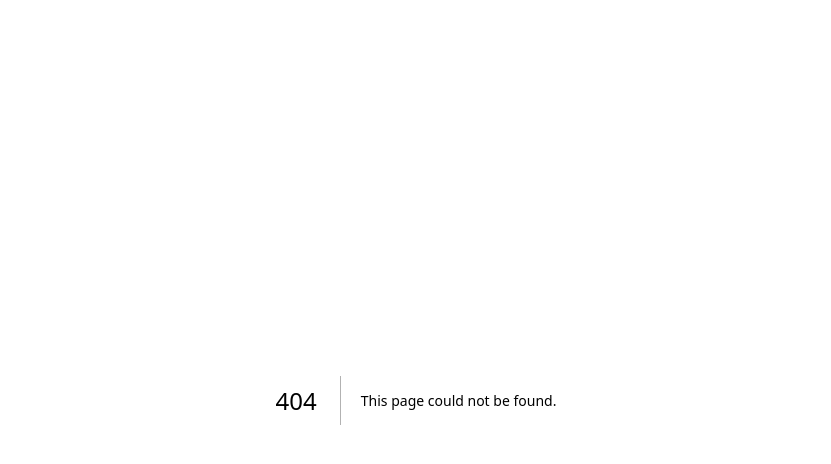
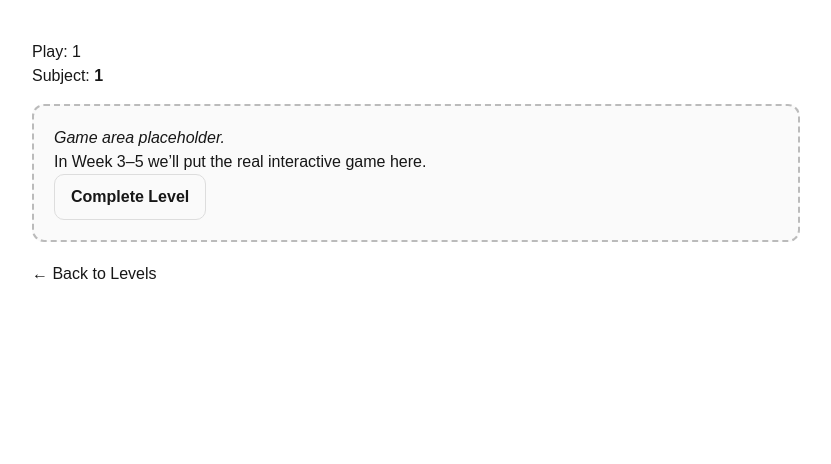
Before and after one commit to suraja-ui/engg-games, a Next.js app: page /play/1/1 in a window 1280 px wide. Before the commit this address had no page. Shown: the top 464 px of the page, without its empty margins (224-1055 px from the left). Built offline with nearby package versions, Linux system fonts and the light colour scheme.

Commit message:
Create page.tsx
Add Play page placeholder

```diff
--- /dev/null
+++ b/app/play/[subject]/[level]/page.tsx
@@ -0,0 +1,43 @@
+import Link from "next/link";
+
+export default function PlayLevelPage({
+  params,
+}: { params: { subject: string; level: string } }) {
+  const { subject, level } = params;
+
+  return (
+    <main style={{ maxWidth: 800, margin: "40px auto", padding: "0 16px" }}>
+      <h1>Play: {level.replace(/-/g, " ")}</h1>
+      <p>
+        Subject: <strong>{subject.toUpperCase()}</strong>
+      </p>
+
+      <div style={{
+        padding: 20,
+        marginTop: 16,
+        border: "2px dashed #bbb",
+        borderRadius: 12,
+        background: "#fafafa"
+      }}>
+        <p><em>Game area placeholder.</em></p>
+        <p>In Week 3–5 we’ll put the real interactive game here.</p>
+        <button
+          onClick={() => alert("Imagine the level completed!")}
+          style={{
+            padding: "10px 16px",
+            borderRadius: 10,
+            border: "1px solid #ddd",
+            cursor: "pointer",
+            fontWeight: 600
+          }}
+        >
+          Complete Level
+        </button>
+      </div>
+
+      <div style={{ marginTop: 20 }}>
+        <Link href={`/subjects/${subject}`}>← Back to Levels</Link>
+      </div>
+    </main>
+  );
+}
```
